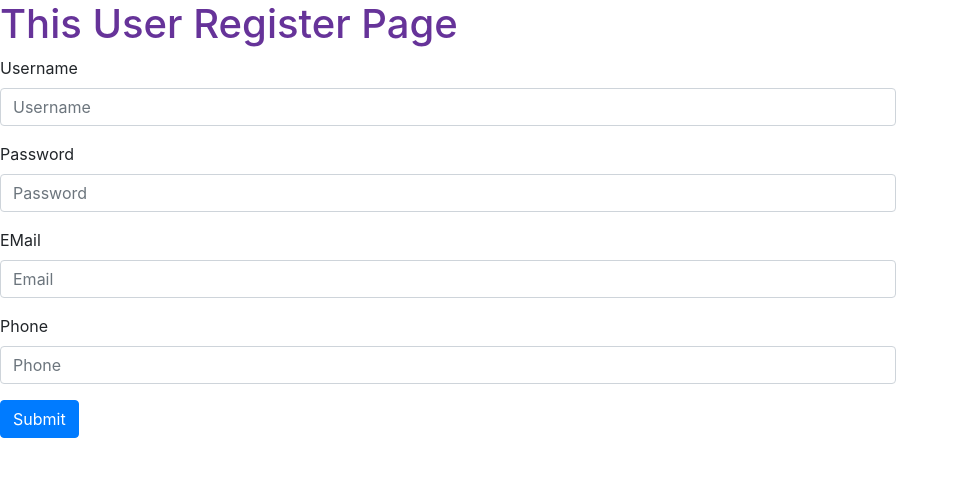
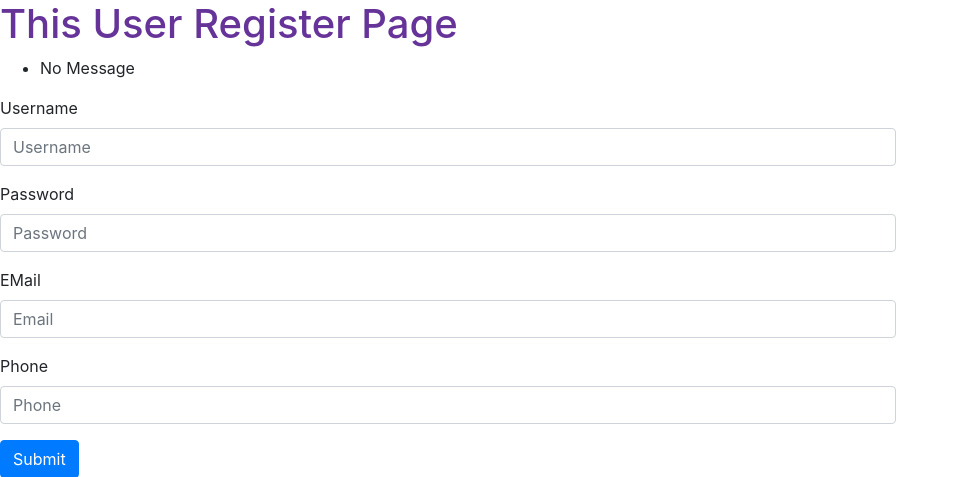
Before and after one commit to emailanuj/ppblognewsappcomplete, a Django app: page /register/ in a window 1280 px wide. Shown: the part 56-533 px from the top of the page, without its empty margins (0-959 px from the left). Run offline with Django 3.2, Linux system fonts and the light colour scheme; some libraries are stand-ins or nearby versions.

Commit message:
Flash Messages

```diff
--- a/djangonewsapp/NewsApp/views.py
+++ b/djangonewsapp/NewsApp/views.py
@@ -2,6 +2,7 @@ from django.shortcuts import render,redirect
 from django.shortcuts import HttpResponse
 from .models import News,RegisterUser
 from .forms import RegisterUserForm
+from django.contrib import messages
 # Create your views here.
 def Home(request):
     context={
@@ -41,4 +42,5 @@ def addUser(request):
         email=form.cleaned_data['email'],
         phone=form.cleaned_data['phone'])
         registerUser.save()
-    return redirect('home')
+        messages.add_message=(request, messages.SUCCESS, "You have been rigistered successfully!")
+    return redirect('register')
--- a/djangonewsapp/django_project/settings.py
+++ b/djangonewsapp/django_project/settings.py
@@ -69,7 +69,7 @@ TEMPLATES = [
 ]
 
 WSGI_APPLICATION = 'django_project.wsgi.application'
-
+MESSAGE_STORAGE = 'django.contrib.messages.storage.cookie.CookieStorage'
 
 # Database
 # https://docs.djangoproject.com/en/3.0/ref/settings/#databases
--- a/djangonewsapp/templates/register.html
+++ b/djangonewsapp/templates/register.html
@@ -6,6 +6,19 @@
   {% include 'navigation.html' %}
   <div style="width:70%;">
     <h1> This User Register Page </h1>
+    <!--- Flash Messages area -->
+    <ul class="messages">
+    {% if messages %}
+    {% for message in messages %}
+    {{ message }}
+    <li{% if message.tags %} class="{{ message.tags }}"{% endif %}>{{ message }}</li>
+    {% endfor %}
+    {% else %}
+    <li>
+    No Message
+    </li>
+    {% endif %}
+    </ul>
     <form action="{% url 'addUser' %}" method="POST">
      {% csrf_token %}
   <div class="form-group">
```
Also changed, not shown: djangonewsapp/templates/model-form.html (added, +22 -0 lines).
